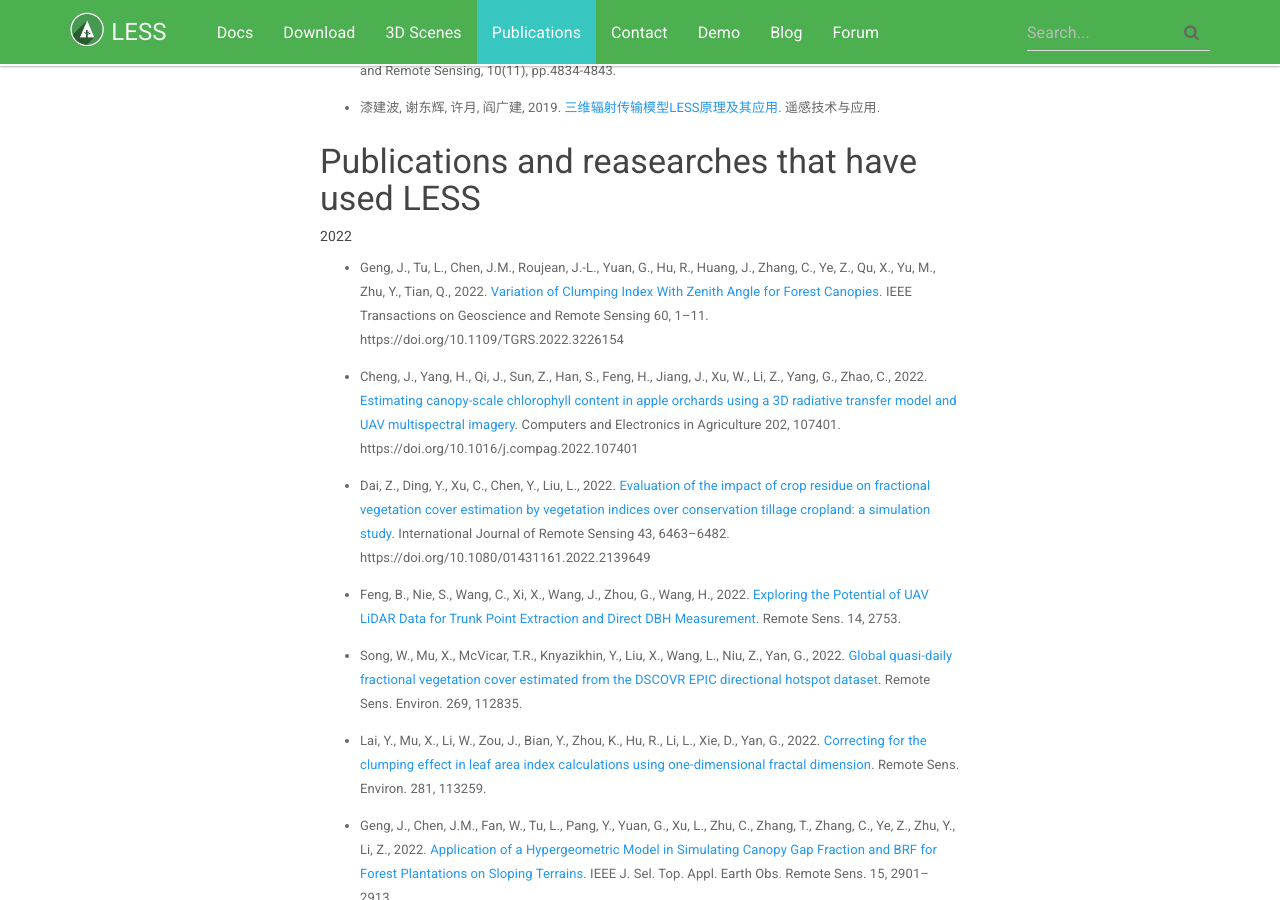
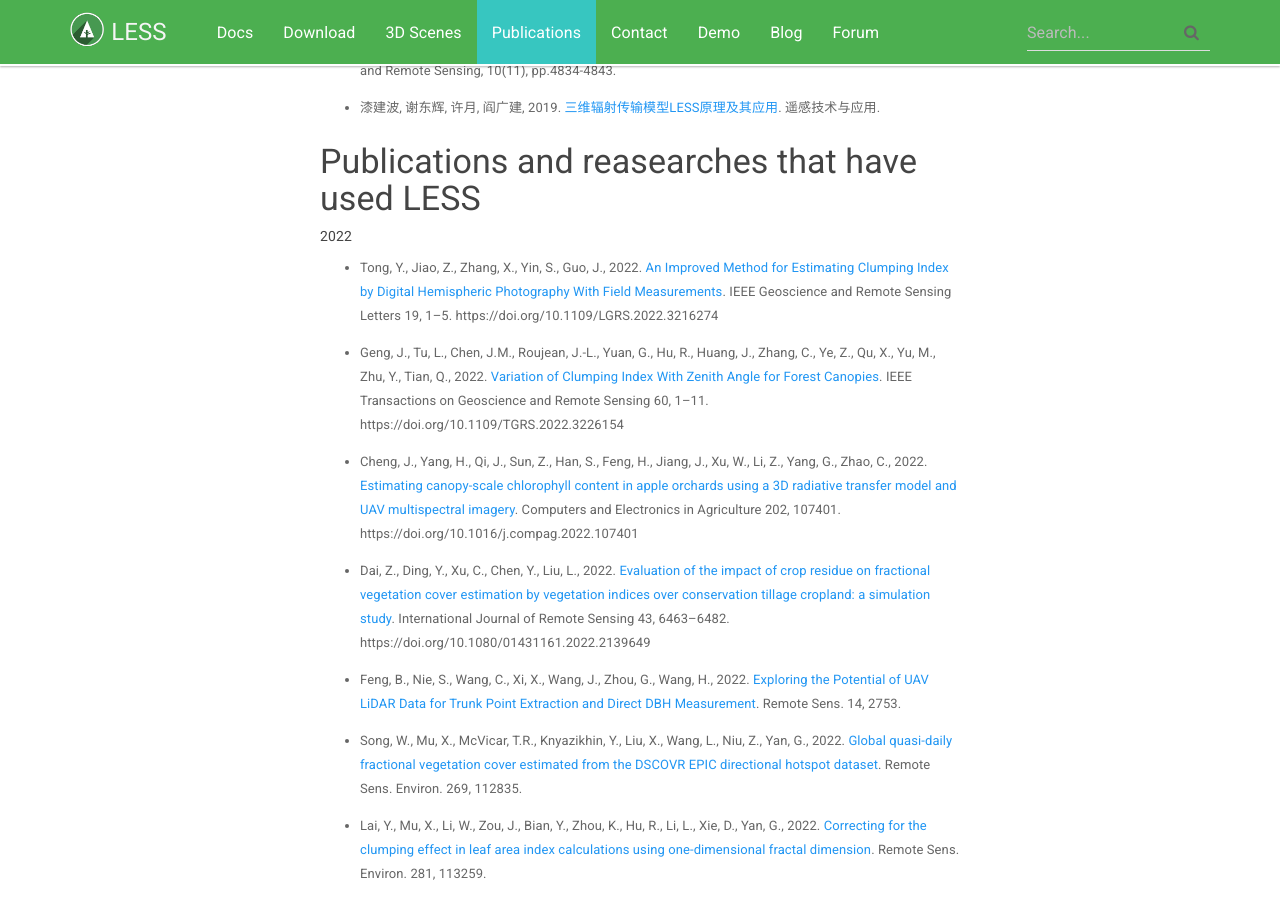
Before and after one commit to jianboqi/jianboqi.github.io, a Jekyll site: the page built from publications.md, in a window 1280 px wide and 900 px high, scrolled down 682 px. Built offline with Jekyll 4.4.1, drawn with Linux system fonts in a browser that asks for light colours; nearby versions of some CDN libraries.

Commit message:
Update publications.md

```diff
--- a/publications.md
+++ b/publications.md
@@ -24,6 +24,8 @@ sectionid: page_publications
 ### Publications and reasearches that have used LESS
 
 ###### 2022
+
+* Tong, Y., Jiao, Z., Zhang, X., Yin, S., Guo, J., 2022. [An Improved Method for Estimating Clumping Index by Digital Hemispheric Photography With Field Measurements](https://ieeexplore.ieee.org/abstract/document/9926131). IEEE Geoscience and Remote Sensing Letters 19, 1–5. https://doi.org/10.1109/LGRS.2022.3216274
 
 * Geng, J., Tu, L., Chen, J.M., Roujean, J.-L., Yuan, G., Hu, R., Huang, J., Zhang, C., Ye, Z., Qu, X., Yu, M., Zhu, Y., Tian, Q., 2022. [Variation of Clumping Index With Zenith Angle for Forest Canopies](https://ieeexplore.ieee.org/abstract/document/9969653). IEEE Transactions on Geoscience and Remote Sensing 60, 1–11. https://doi.org/10.1109/TGRS.2022.3226154
 
```
